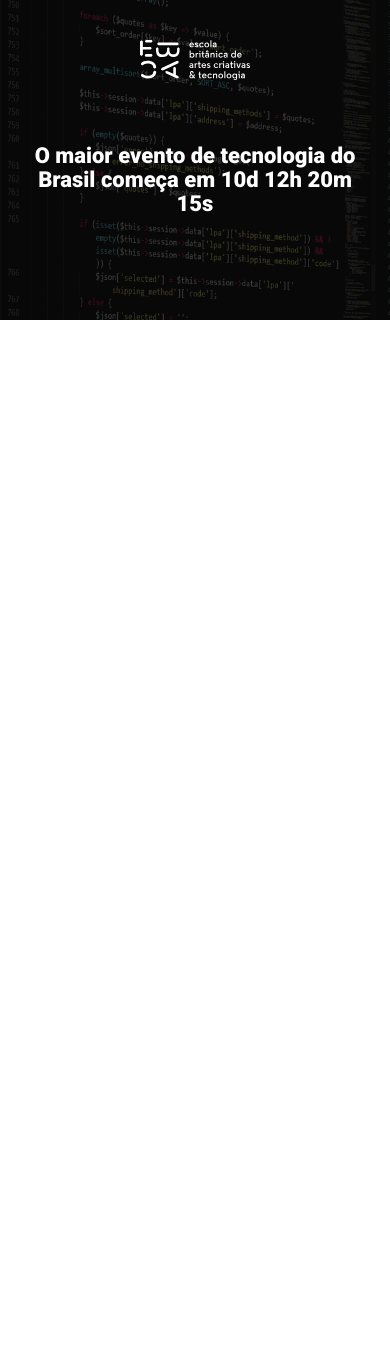
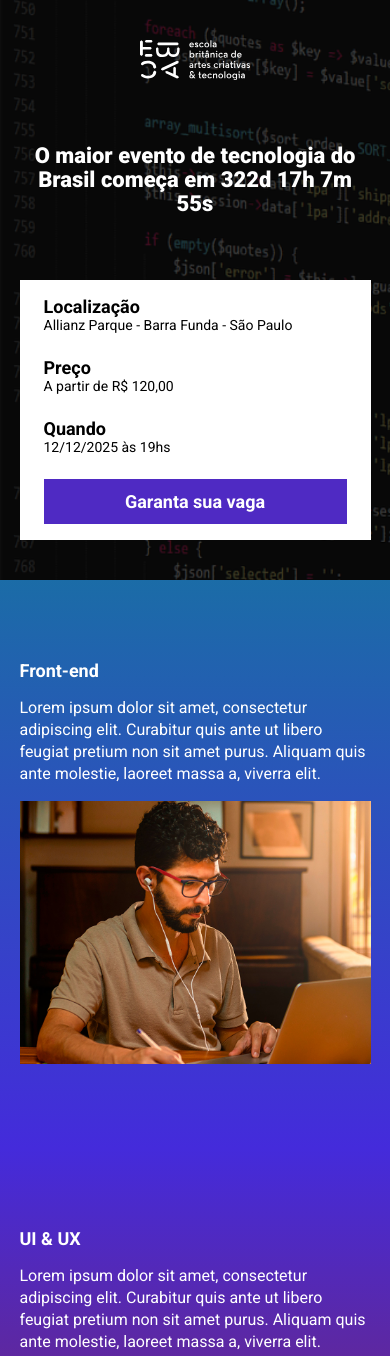
Before and after one commit to bcortez-gomes/Modulo_22, a website built with Parcel: page src/index.html in a window 390 px wide. Shown: the top 1356 px of the page. Before the commit the page ends 844 px from the top, so only its background shows below. Built offline with nearby package versions, Linux system fonts and the light colour scheme.

Commit message:
criando contagem regressiva

```diff
--- a/src/index.html
+++ b/src/index.html
@@ -8,17 +8,88 @@
     <link rel="preconnect" href="https://fonts.googleapis.com">
     <link rel="preconnect" href="https://fonts.gstatic.com" crossorigin>
     <link href="https://fonts.googleapis.com/css2?family=Roboto:wght@400;700;900&display=swap" rel="stylesheet">
+    <link rel="stylesheet" href="styles/main.scss">
+    <link rel="stylesheet" href="https://unpkg.com/aos@next/dist/aos.css" />
 
-    <link rel="stylesheet" href="styles/main.scss">
 </head>
 <body>
     <header class="hero">
         <div class="container">
             <img class="hero__logo" src="./images/ebac_logo.svg" alt="EBAC">
             <p class="hero__text">
-                O maior evento de tecnologia do Brasil começa em 10d 12h 20m 15s
+                O maior evento de tecnologia do Brasil começa em <span id="contador"></span>
             </p>
+            <div class="infos-bar">
+                <ul class="infos-bar__infos">
+                    <li class="infos-bar__infos__item">
+                        <b>Localização</b>
+                        Allianz Parque - Barra Funda - São Paulo
+                    </li>
+                    <li class="infos-bar__infos__item">
+                        <b>Preço</b>
+                        A partir de R$ 120,00
+                    </li>
+                    <li class="infos-bar__infos__item">
+                        <b>Quando</b>
+                        12/12/2025 às 19hs
+                    </li>
+                </ul>
+                <a href="#" class="button button--primary">
+                    Garanta sua vaga
+                </a>
+            </div>
         </div>
     </header>
+
+    <section class="event event--frontend">
+        <div class="container" data-aos="fade-right">
+            <div class="event__details">
+                <h2 class="event__details__title">Front-end</h2>
+                <p class="event__details__description">
+                    Lorem ipsum dolor sit amet, consectetur adipiscing elit. Curabitur quis ante ut libero feugiat pretium non sit amet purus. Aliquam quis ante molestie, laoreet massa a, viverra elit.
+                </p>
+            </div>
+            <img class="event__image" src="./images/frontend.png" alt="front-end">
+        </div>
+    </section>
+
+    <section class="event event--ux-ui event--image-left">
+        <div class="container" data-aos="fade-left">
+            <div class="event__details">
+                <h2 class="event__details__title">UI & UX</h2>
+                <p class="event__details__description">
+                    Lorem ipsum dolor sit amet, consectetur adipiscing elit. Curabitur quis ante ut libero feugiat pretium non sit amet purus. Aliquam quis ante molestie, laoreet massa a, viverra elit.
+                </p>
+            </div>
+            <img class="event__image" src="./images/frontend.png" alt="front-end">
+        </div>
+    </section>
+
+    <section class="event event--data-science">
+        <div class="container" data-aos="fade-right">
+            <div class="event__details">
+                <h2 class="event__details__title">Data Science</h2>
+                <p class="event__details__description">
+                    Lorem ipsum dolor sit amet, consectetur adipiscing elit. Curabitur quis ante ut libero feugiat pretium non sit amet purus. Aliquam quis ante molestie, laoreet massa a, viverra elit.
+                </p>
+            </div>
+            <img class="event__image" src="./images/frontend.png" alt="front-end">
+        </div>
+    </section>
+
+    <section class="event event--backend event--image-left">
+        <div class="container" data-aos="fade-left">
+            <div class="event__details">
+                <h2 class="event__details__title">Backend</h2>
+                <p class="event__details__description">
+                    Lorem ipsum dolor sit amet, consectetur adipiscing elit. Curabitur quis ante ut libero feugiat pretium non sit amet purus. Aliquam quis ante molestie, laoreet massa a, viverra elit.
+                </p>
+            </div>
+            <img class="event__image" src="./images/frontend.png" alt="front-end">
+        </div>
+    </section>
+
+    <script src="https://unpkg.com/aos@next/dist/aos.js"></script>
+    <script src="scripts/main.js"></script>
 </body>
 </html>
--- a/src/scripts/main.js
+++ b/src/scripts/main.js
@@ -1 +1,32 @@
-console.log("olá mundo")
+AOS.init();
+
+const dataDoEvento = new Date("Dec 12, 2025 19:00:00");
+const timeStampDoEvento = dataDoEvento.getTime();
+
+const contaAsHoras = setInterval(function(){
+    const agora = new Date();
+    const timeStampAtual = agora.getTime();
+
+    const distanciaAteOEvento = timeStampDoEvento - timeStampAtual;
+
+    const diaEmMs = 1000 * 60 * 60 * 24;
+    const horaEmMs = 1000 * 60 * 60;
+    const minutoEmMs = 1000 * 60;
+
+    const diasAteOEvento = Math.floor(distanciaAteOEvento / diaEmMs);
+    const horasAteOEvento = Math.floor((distanciaAteOEvento % diaEmMs) / horaEmMs);
+    const minutosAteOEvento = Math.floor((distanciaAteOEvento % horaEmMs) / minutoEmMs);
+    const segundosAteOEvento = Math.floor((distanciaAteOEvento % minutoEmMs) / 1000)
+
+    console.log(diasAteOEvento);
+    console.log(horasAteOEvento);
+    console.log(minutosAteOEvento);
+    console.log(segundosAteOEvento);
+
+    document.getElementById('contador').innerHTML = `${diasAteOEvento}d ${horasAteOEvento}h ${minutosAteOEvento}m ${segundosAteOEvento}s`
+
+    if (distanciaAteOEvento < 0) {
+        clearInterval(contaAsHoras);
+        document.getElementById('contador').innerHTML = 'já encerrou.';
+    }
+}, 1000);
--- /dev/null
+++ b/src/styles/_event.scss
@@ -0,0 +1,64 @@
+@use 'variables';
+
+.event {
+    padding: 80px 0;
+
+    &--frontend {
+        background-image: linear-gradient(variables.$blue1, variables.$blue2);
+    }
+
+    &--ux-ui {
+        background-image: linear-gradient(variables.$blue2, variables.$pink);
+    }
+
+    &--data-science {
+        background-image: linear-gradient(variables.$pink, variables.$yellow);
+    }
+
+    &--backend {
+        background-image: linear-gradient(variables.$yellow, variables.$pink);
+    }
+
+    &--image-left{
+        .container{
+            flex-direction: row-reverse;
+        }
+    }
+
+    .container{
+        display: flex;
+        gap: 40px;
+    }
+
+    &__image {
+        max-width: 360px;
+    }
+
+    &__details {
+
+        &__title {
+            font-size: 18px;
+            font-weight: bold;
+            margin-bottom: 16px;
+        }
+
+        &__description {
+            line-height: 22px;
+        }
+    }
+
+    @media (max-width: 640px){
+        .container{
+            display: block;
+        }
+
+        &__image{
+            width: 100%;
+        }
+
+        &__details{
+            margin-right: 0px;
+            margin-bottom: 16px;
+        }
+    }
+}
--- a/src/styles/hero.scss
+++ b/src/styles/_hero.scss
@@ -1,3 +1,5 @@
+@use 'variables';
+
 .hero {
     padding-top: 64px;
     padding-bottom: 100px;
@@ -16,7 +18,7 @@
         left: 0;
         width: 100%;
         height: 100%;
-        background-color: #000;
+        background-color: variables.$secondaryTextColor;
         content: "";
         opacity: .7;
     }
--- /dev/null
+++ b/src/styles/_variables.scss
@@ -0,0 +1,8 @@
+$textColor: #fff;
+$secondaryTextColor: #000;
+
+$blue1: #1b6ca7;
+$blue2: #442bdb;
+$pink: #89223b;
+$yellow: #9c791d;
+$purple: #4f2ac3;
--- /dev/null
+++ b/src/styles/components/_buttons.scss
@@ -0,0 +1,26 @@
+@use '../variables';
+
+.button {
+    padding: 12px;
+    font-size: 18px;
+    font-weight: bold;
+    text-decoration: none;
+    text-align: center;
+    white-space: nowrap;
+
+    &--primary {
+        color: variables.$textColor;
+        background-color: variables.$purple;
+    }
+
+    @media (max-width: 640px) {
+        display: flex;
+        width: 100%;
+        justify-content: center;
+    }
+
+    @media (max-width: 1024px) {
+        display: flex;
+        align-items: center;
+    }
+}
--- /dev/null
+++ b/src/styles/components/_infos_bar.scss
@@ -0,0 +1,42 @@
+@use '../variables';
+
+.infos-bar {
+    padding: 16px 24px;
+    background-color: variables.$textColor;
+    display: flex;
+    justify-content: space-between;
+
+    &__infos {
+        display: flex;
+        gap: 40px;
+
+        &__item{
+            font-size: 14px;
+            color: variables.$secondaryTextColor;
+
+            b {
+                font-size: 18px;
+                display: block;
+                color: variables.$secondaryTextColor;
+            }
+        }
+    }
+
+    @media (max-width: 640px) {
+        display: block;
+
+        &__infos {
+            display: block;
+
+            &__item {
+                margin-bottom: 24px;
+            }
+        }
+    }
+
+    @media (max-width: 1024px) {
+        &__infos {
+            gap: 16px;
+        }
+    }
+}
--- a/src/styles/main.scss
+++ b/src/styles/main.scss
@@ -1,11 +1,16 @@
 @use 'hero';
+@use 'components/infos_bar';
+@use 'components/buttons';
+@use 'event';
+@use 'variables';
 
 * {
     margin: 0;
     padding: 0;
     box-sizing: border-box;
     font-family: Roboto, sans-serif;
-    color: #fff;
+    color: variables.$textColor;
+    list-style: none;
 }
 
 .container {
```
Also changed, not shown: package.json (+4 -3 lines), 1 other file.
